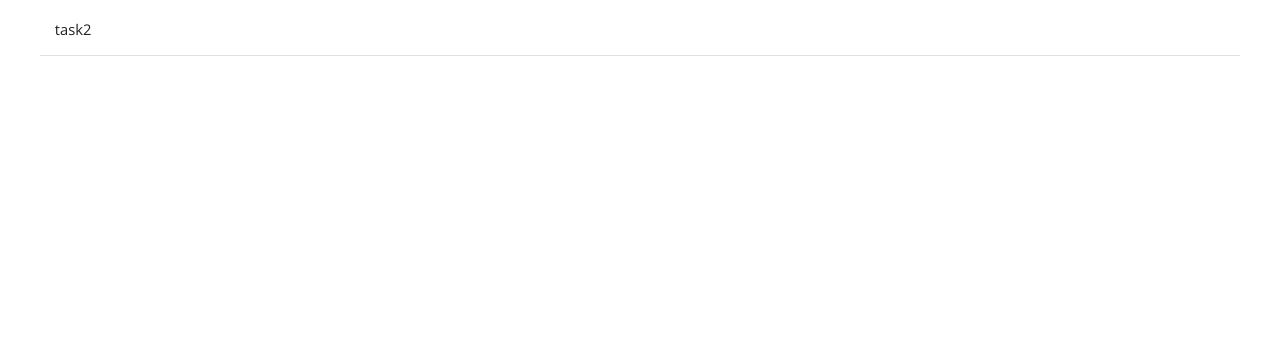
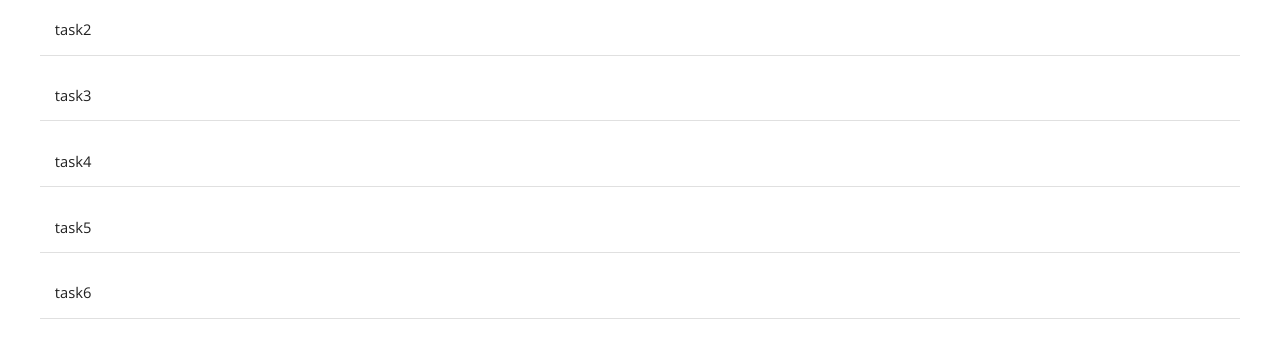
Before and after one commit to amoljagtap17/2025-react-19-highlights, a React (Vite) app: page / in a window 1280 px wide. Shown: the part 416-774 px from the top of the page. Built offline with nearby package versions, Linux system fonts and the light colour scheme; data requests are answered from the project's data file.

Commit message:
react-19-highlights: add usecallback

```diff
--- a/db.json
+++ b/db.json
@@ -7,6 +7,22 @@
     {
       "id": "1904",
       "task": "task2"
+    },
+    {
+      "id": "d7ca",
+      "task": "task3"
+    },
+    {
+      "id": "6577",
+      "task": "task4"
+    },
+    {
+      "id": "ca4c",
+      "task": "task5"
+    },
+    {
+      "id": "6032",
+      "task": "task6"
     }
   ]
 }
--- a/src/components/section/TaskList.tsx
+++ b/src/components/section/TaskList.tsx
@@ -1,4 +1,4 @@
-import { Suspense, use } from "react";
+import { Suspense, use, useCallback } from "react";
 import { ErrorBoundary } from "react-error-boundary";
 import { ErrorFallback } from "../lib/ErrorFallback";
 import { useTaskContext } from "./TaskContextProvider";
@@ -26,23 +26,23 @@ function TaskList({ fetchTasks }: ITaskListProps) {
   );
 }
 
+const fetchTasksApi = async () => {
+  const response = await fetch("http://localhost:5000/tasks");
+  const tasks: ITask[] = await response.json();
+
+  return tasks;
+};
+
 export function TaskListContainer() {
   const { updateCount } = useTaskContext();
 
-  console.log("updateCount::", updateCount);
-
-  const fetchTasks = (async () => {
-    const response = await fetch("http://localhost:5000/tasks");
-    const tasks: ITask[] = await response.json();
-
-    return tasks;
-  })();
+  const fetchTasksPromise = useCallback(fetchTasksApi, []);
 
   return (
     <div className="task-list" key={updateCount}>
       <ErrorBoundary FallbackComponent={ErrorFallback}>
         <Suspense fallback={<div>Loading...</div>}>
-          <TaskList fetchTasks={fetchTasks} />
+          <TaskList fetchTasks={fetchTasksPromise()} />
         </Suspense>
       </ErrorBoundary>
     </div>
```
